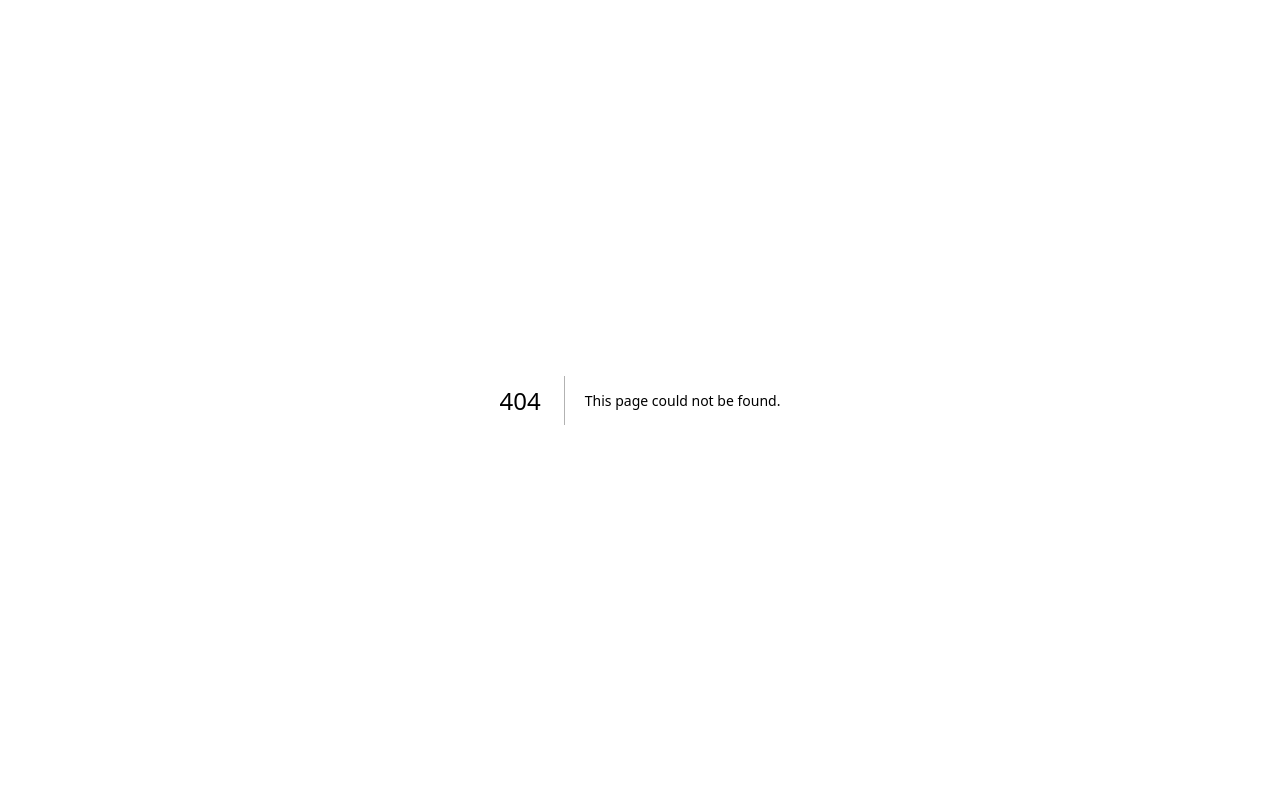
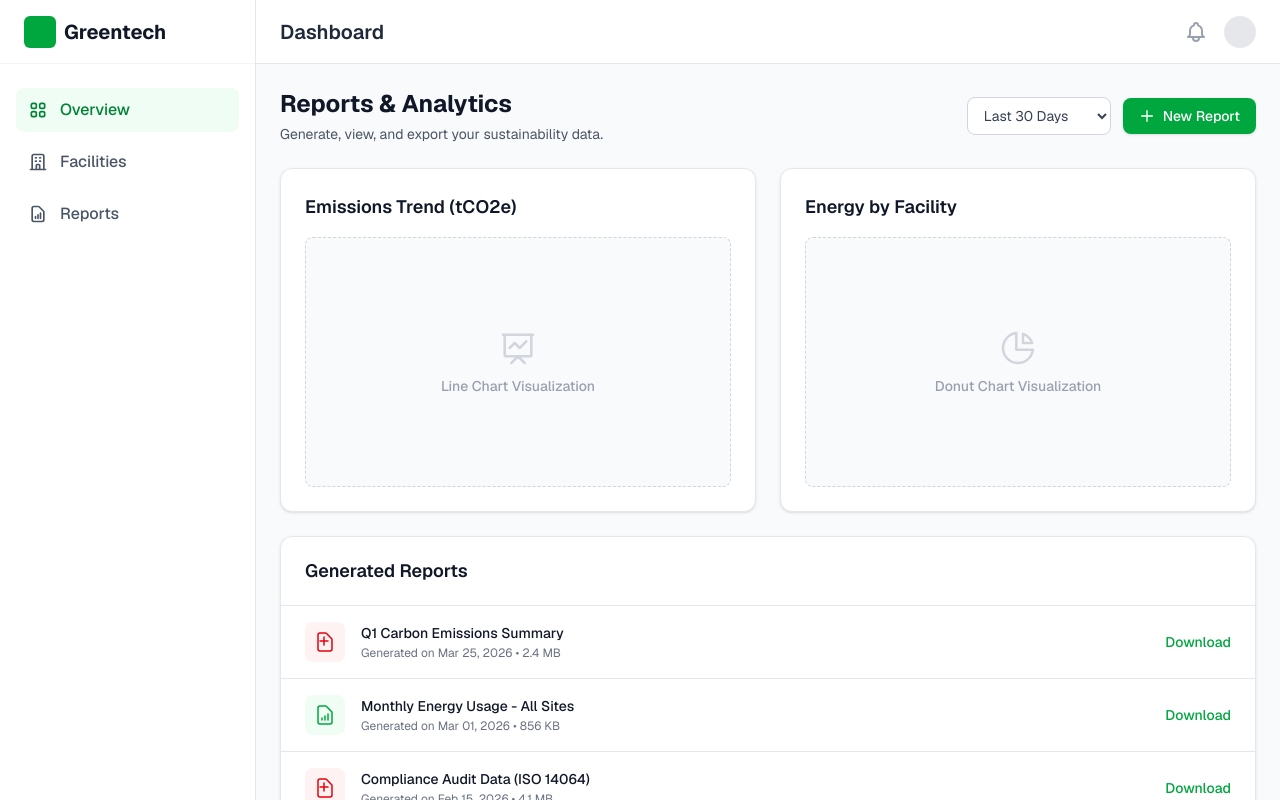
Before and after one commit to Solverdeck-Org/greentech, a Next.js app: page /dashboard/reports in a window 1280 px wide. Before the commit this address had no page. Built offline with nearby package versions, Linux system fonts and the light colour scheme.

Commit message:
Created the reports page with mock data

```diff
--- /dev/null
+++ b/src/app/dashboard/reports/page.tsx
@@ -0,0 +1,93 @@
+import React from 'react';
+
+// Mock Data: Recent reports history
+const recentReports = [
+  { id: 1, name: 'Q1 Carbon Emissions Summary', date: 'Mar 25, 2026', type: 'PDF', size: '2.4 MB' },
+  { id: 2, name: 'Monthly Energy Usage - All Sites', date: 'Mar 01, 2026', type: 'CSV', size: '856 KB' },
+  { id: 3, name: 'Compliance Audit Data (ISO 14064)', date: 'Feb 15, 2026', type: 'PDF', size: '4.1 MB' },
+  { id: 4, name: 'Facility Benchmarking Report', date: 'Jan 30, 2026', type: 'PDF', size: '1.8 MB' },
+];
+
+export default function ReportsPage() {
+  return (
+    <div className="max-w-7xl mx-auto space-y-6">
+
+      {/* Page Header & Actions */}
+      <div className="flex flex-col sm:flex-row sm:items-center justify-between gap-4">
+        <div>
+          <h2 className="text-2xl font-bold text-gray-900">Reports & Analytics</h2>
+          <p className="text-gray-600 mt-1 text-sm">Generate, view, and export your sustainability data.</p>
+        </div>
+        <div className="flex items-center gap-3">
+          <select className="px-3 py-2 bg-white border border-gray-300 rounded-lg text-sm text-gray-700 focus:outline-none focus:ring-2 focus:ring-green-500">
+            <option>Last 30 Days</option>
+            <option>This Quarter</option>
+            <option>Year to Date</option>
+            <option>Last 12 Months</option>
+          </select>
+          <button className="inline-flex items-center gap-2 px-4 py-2 bg-green-600 text-white rounded-lg hover:bg-green-700 transition-colors font-medium text-sm shadow-sm">
+            <svg className="w-4 h-4" fill="none" stroke="currentColor" viewBox="0 0 24 24"><path strokeLinecap="round" strokeLinejoin="round" strokeWidth={2} d="M12 4v16m8-8H4" /></svg>
+            New Report
+          </button>
+        </div>
+      </div>
+
+      {/* Analytics Chart Placeholders */}
+      <div className="grid grid-cols-1 lg:grid-cols-2 gap-6">
+
+        {/* Chart 1 */}
+        <div className="bg-white p-6 rounded-xl border border-gray-200 shadow-sm flex flex-col">
+          <h3 className="text-lg font-semibold text-gray-900 mb-4">Emissions Trend (tCO2e)</h3>
+          <div className="flex-1 min-h-[250px] bg-gray-50 rounded-lg border border-dashed border-gray-300 flex items-center justify-center">
+            <div className="text-center text-gray-400">
+              <svg className="w-10 h-10 mx-auto mb-2 text-gray-300" fill="none" stroke="currentColor" viewBox="0 0 24 24"><path strokeLinecap="round" strokeLinejoin="round" strokeWidth={1.5} d="M7 12l3-3 3 3 4-4M8 21l4-4 4 4M3 4h18M4 4h16v12a1 1 0 01-1 1H5a1 1 0 01-1-1V4z" /></svg>
+              <p className="font-medium text-sm">Line Chart Visualization</p>
+            </div>
+          </div>
+        </div>
+
+        {/* Chart 2 */}
+        <div className="bg-white p-6 rounded-xl border border-gray-200 shadow-sm flex flex-col">
+          <h3 className="text-lg font-semibold text-gray-900 mb-4">Energy by Facility</h3>
+          <div className="flex-1 min-h-[250px] bg-gray-50 rounded-lg border border-dashed border-gray-300 flex items-center justify-center">
+            <div className="text-center text-gray-400">
+              <svg className="w-10 h-10 mx-auto mb-2 text-gray-300" fill="none" stroke="currentColor" viewBox="0 0 24 24"><path strokeLinecap="round" strokeLinejoin="round" strokeWidth={1.5} d="M11 3.055A9.001 9.001 0 1020.945 13H11V3.055z" /><path strokeLinecap="round" strokeLinejoin="round" strokeWidth={1.5} d="M20.488 9H15V3.512A9.025 9.025 0 0120.488 9z" /></svg>
+              <p className="font-medium text-sm">Donut Chart Visualization</p>
+            </div>
+          </div>
+        </div>
+
+      </div>
+
+      {/* Recent Reports List */}
+      <div className="bg-white border border-gray-200 rounded-xl shadow-sm overflow-hidden">
+        <div className="px-6 py-5 border-b border-gray-200">
+          <h3 className="text-lg font-semibold text-gray-900">Generated Reports</h3>
+        </div>
+        <ul className="divide-y divide-gray-200">
+          {recentReports.map((report) => (
+            <li key={report.id} className="px-6 py-4 hover:bg-gray-50 transition-colors flex items-center justify-between">
+              <div className="flex items-center gap-4">
+                <div className={`w-10 h-10 rounded-lg flex items-center justify-center ${report.type === 'PDF' ? 'bg-red-50 text-red-600' : 'bg-green-50 text-green-600'}`}>
+                  {report.type === 'PDF' ? (
+                    <svg className="w-6 h-6" fill="none" stroke="currentColor" viewBox="0 0 24 24"><path strokeLinecap="round" strokeLinejoin="round" strokeWidth={1.5} d="M7 21h10a2 2 0 002-2V9.414a1 1 0 00-.293-.707l-5.414-5.414A1 1 0 0012.586 3H7a2 2 0 00-2 2v14a2 2 0 002 2z" /><path strokeLinecap="round" strokeLinejoin="round" strokeWidth={1.5} d="M11 7v4m0 0v4m0-4h4m-4 0H7" /></svg>
+                  ) : (
+                    <svg className="w-6 h-6" fill="none" stroke="currentColor" viewBox="0 0 24 24"><path strokeLinecap="round" strokeLinejoin="round" strokeWidth={1.5} d="M9 17v-2m3 2v-4m3 4v-6m2 10H7a2 2 0 01-2-2V5a2 2 0 012-2h5.586a1 1 0 01.707.293l5.414 5.414a1 1 0 01.293.707V19a2 2 0 01-2 2z" /></svg>
+                  )}
+                </div>
+                <div>
+                  <p className="text-sm font-medium text-gray-900">{report.name}</p>
+                  <p className="text-xs text-gray-500 mt-0.5">Generated on {report.date} • {report.size}</p>
+                </div>
+              </div>
+              <button className="text-sm font-medium text-green-600 hover:text-green-800 transition-colors">
+                Download
+              </button>
+            </li>
+          ))}
+        </ul>
+      </div>
+
+    </div>
+  );
+}
```
